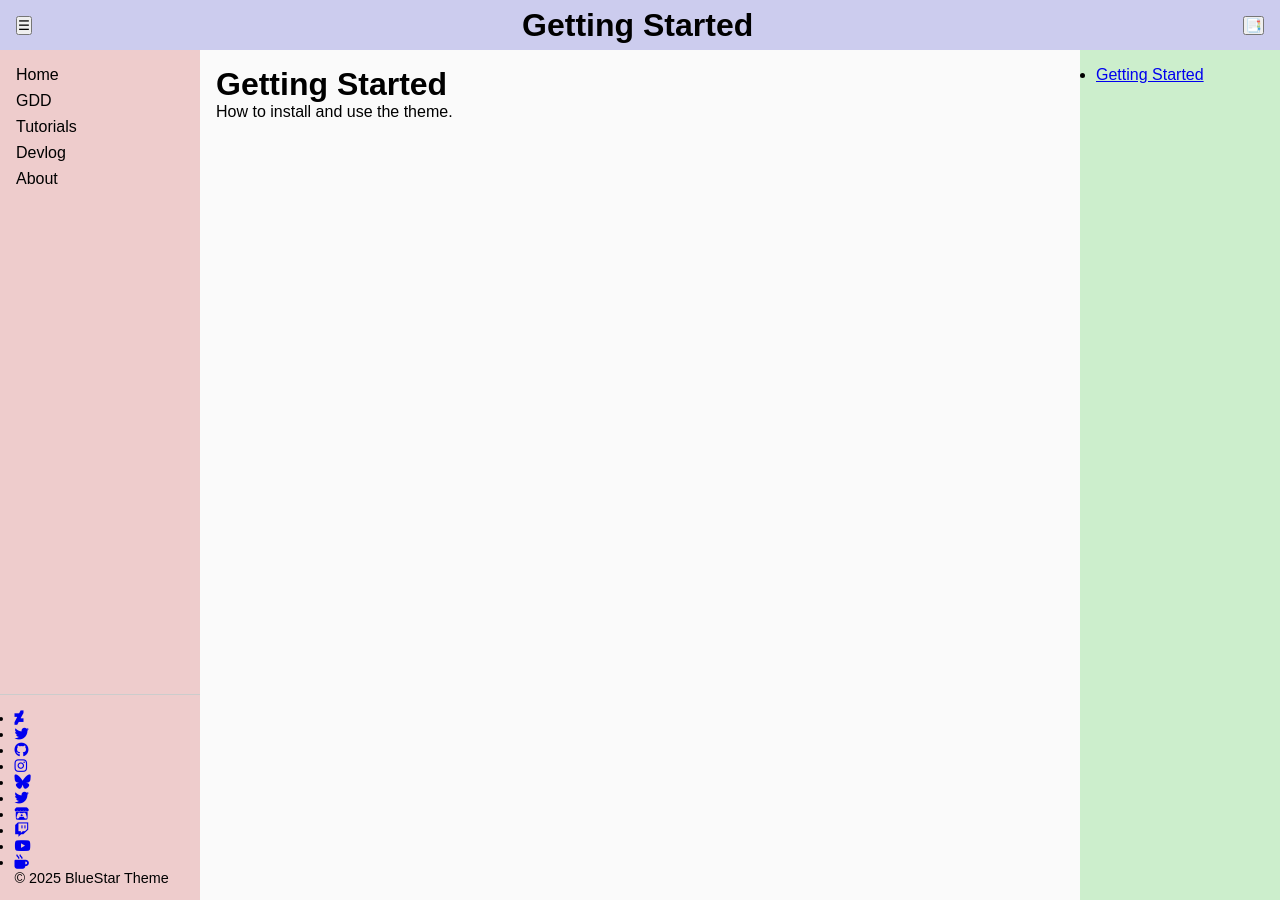
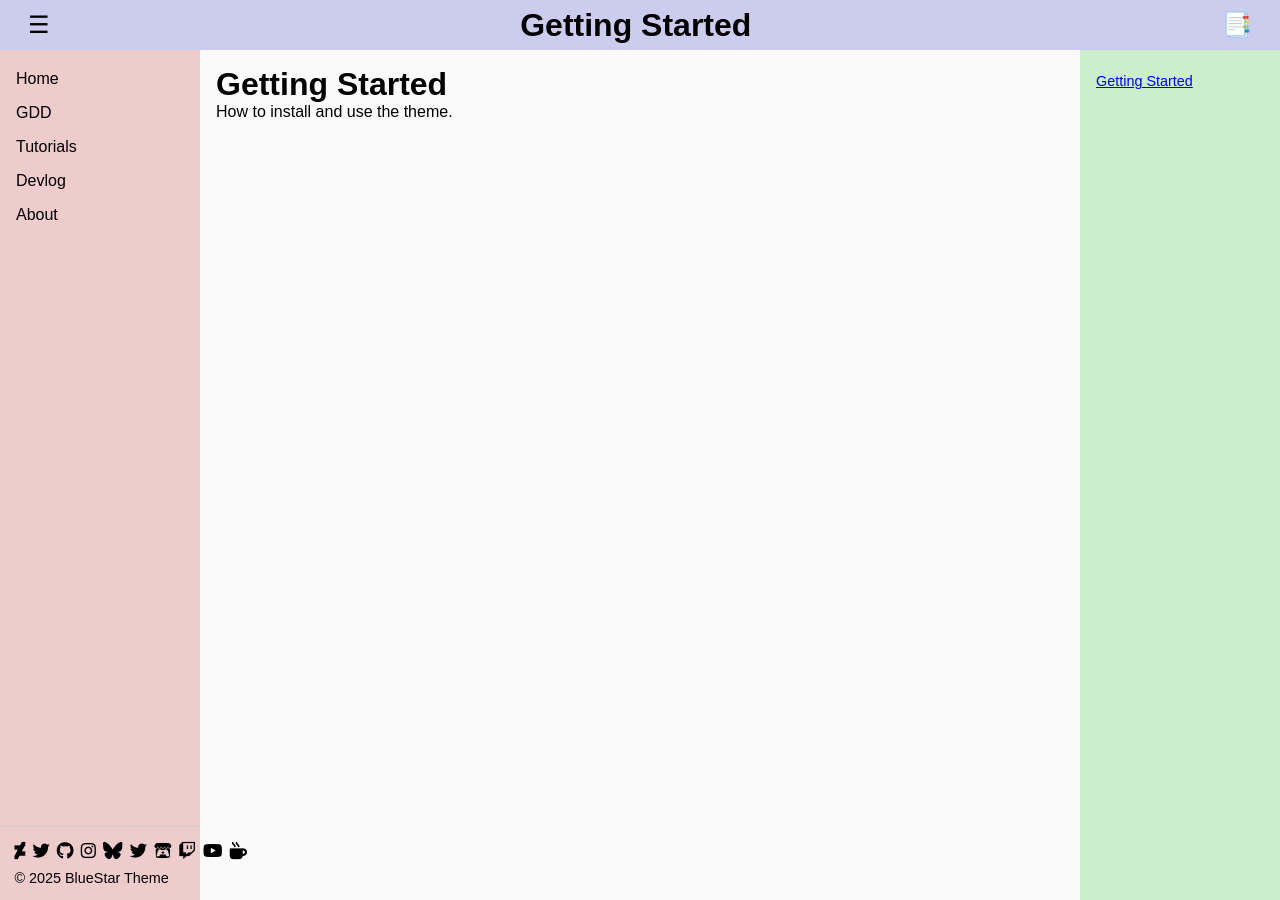
Before and after one commit to BlueStar03/theme, a Jekyll site: the page built from _docs/getting-started.md, in a window 1280 px wide. Built offline with Jekyll 4.4.1, drawn with Linux system fonts in a browser that asks for light colours.

Commit message:
better style

```diff
--- a/assets/css/style.css
+++ b/assets/css/style.css
@@ -10,22 +10,29 @@
 html, body {
   height: 100%;
   font-family: sans-serif;
-  overflow: hidden; /* panels and main handle their own scrolling */
+  overflow: hidden; /* Panels and main handle their own scrolling */
 }
 
 /* --------------------------------------------------------------------------
    Header
    -------------------------------------------------------------------------- */
 header {
-  position: fixed;
-  top: 0; left: 0; right: 0;
   height: 50px;
   background: #cce;
   display: flex;
   align-items: center;
   justify-content: space-between;
   padding: 0 1em;
+  position: relative;
   z-index: 2;
+}
+
+header button {
+  background: none;
+  border: none;
+  font-size: 1.5em;
+  cursor: pointer;
+  padding: 0.25em 0.5em;
 }
 
 /* --------------------------------------------------------------------------
@@ -33,7 +40,7 @@
    -------------------------------------------------------------------------- */
 .left-panel {
   position: fixed;
-  top: 50px;    /* below header */
+  top: 50px;      /* below header */
   bottom: 0;
   left: 0;
   width: 200px;
@@ -43,16 +50,32 @@
   transition: left 0.3s ease;
   z-index: 1;
 }
+
 .left-panel.closed {
-  left: -200px; /* hide when collapsed */
+  left: -200px;
 }
 
 .left-panel .left-scroll {
-  flex: 1 1 auto;
+  flex: 1;
   overflow-y: auto;
   padding: 1em;
 }
 
+.left-panel .nav-list {
+  list-style: none;
+  padding: 0;
+}
+
+.left-panel .nav-list li + li {
+  margin-top: 0.5em;
+}
+
+.left-panel .nav-list a {
+  text-decoration: none;
+  color: inherit;
+}
+
+/* Footer inside left panel */
 .left-panel footer {
   flex-shrink: 0;
   padding: 1em;
@@ -61,44 +84,11 @@
 }
 
 /* --------------------------------------------------------------------------
-   Navigation List
-   -------------------------------------------------------------------------- */
-.nav-list {
-  list-style: none;
-  padding: 0;
-}
-.nav-list li + li {
-  margin-top: 0.5em;
-}
-.nav-list a {
-  text-decoration: none;
-  color: inherit;
-}
-
-/* --------------------------------------------------------------------------
-   Main Content Area
-   -------------------------------------------------------------------------- */
-main {
-  position: absolute;
-  top: 50px;
-  bottom: 0;
-  left: 200px;   /* beside left panel */
-  right: 0;      /* full width (unless you have a right panel) */
-  padding: 1em;
-  overflow-y: auto;
-  background: #fafafa;
-  transition: left 0.3s ease, right 0.3s ease;
-}
-
-body.hide-left  main { left: 0; }  /* expand into left gap when collapsed */
-body.hide-right main { right: 0; }
-
-/* --------------------------------------------------------------------------
    Right Panel (TOC / Aside)
    -------------------------------------------------------------------------- */
 .right-panel {
   position: fixed;
-  top: 50px;    /* below header */
+  top: 50px;      /* below header */
   bottom: 0;
   right: 0;
   width: 200px;
@@ -108,13 +98,114 @@
   transition: right 0.3s ease;
   z-index: 1;
 }
+
 .right-panel.closed {
-  right: -200px; /* hide when collapsed */
+  right: -200px;
 }
 
 /* --------------------------------------------------------------------------
-   Optional: Smooth scroll for "Back to Top", TOC, etc.
+   Main Content Area
    -------------------------------------------------------------------------- */
-html {
-  scroll-behavior: smooth;
+main {
+  position: absolute;
+  top: 50px;     /* below header */
+  bottom: 0;
+  left: 200px;   /* beside left panel */
+  right: 200px;  /* beside right panel */
+  background: #fafafa;
+  overflow-y: auto;
+  padding: 1em;
+  transition: left 0.3s ease, right 0.3s ease;
 }
+
+body.hide-left  main { left: 0; }
+body.hide-right main { right: 0; }
+
+/* --------------------------------------------------------------------------
+   Collapsible Sections (if used)
+   -------------------------------------------------------------------------- */
+.collapsible-toggle {
+  display: block;
+  padding: 0.5em 1em;
+  font-weight: bold;
+  text-decoration: none;
+  color: inherit;
+  cursor: pointer;
+}
+
+.collapsible-content {
+  display: none;
+  padding-left: 1em;
+  list-style: disc;
+}
+
+.collapsible-content.open {
+  display: block;
+}
+
+/* --------------------------------------------------------------------------
+   Table of Contents Styling (if used)
+   -------------------------------------------------------------------------- */
+.toc {
+  font-size: 0.9em;
+}
+
+.toc ul {
+  list-style: none;
+  padding-left: 0;
+}
+
+.toc li {
+  margin: 0.25em 0;
+}
+
+.toc li.sub {
+  margin-left: 1em;
+  font-size: 0.95em;
+  opacity: 0.85;
+}
+
+/* --------------------------------------------------------------------------
+   Social Links in Footer (if used)
+   -------------------------------------------------------------------------- */
+.social-links {
+  list-style: none;
+  display: flex;
+  gap: 0.5em;
+  padding-left: 0;
+  margin-bottom: 0.5em;
+}
+
+.social-links a {
+  font-size: 1.2em;
+  text-decoration: none;
+  color: inherit;
+}
+
+.sr-only {
+  position: absolute;
+  width: 1px; height: 1px;
+  padding: 0; margin: -1px;
+  overflow: hidden;
+  clip: rect(0, 0, 0, 0);
+  white-space: nowrap;
+  border: 0;
+}
+
+/* --------------------------------------------------------------------------
+   Nested List Styling (Nav & Aside)
+   -------------------------------------------------------------------------- */
+nav ol, nav ul,
+aside ol, aside ul {
+  list-style: none;
+  padding-left: 1em;
+}
+
+nav li, aside li {
+  padding: 0.25em 0;
+}
+
+nav li > ol, nav li > ul,
+aside li > ol, aside li > ul {
+  margin-left: 1em;
+}
```
